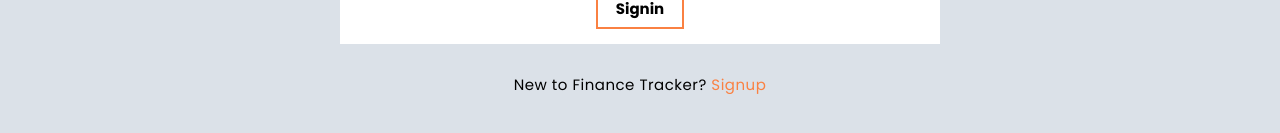
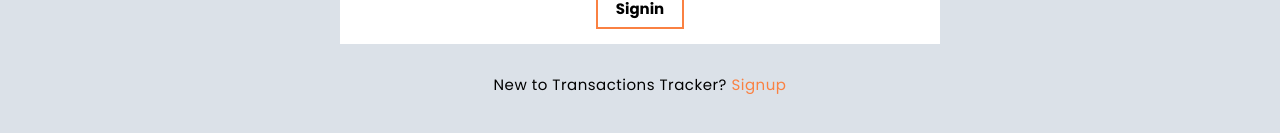
Before and after one commit to fardinxd/transactions-tracker, a React (Create React App) app: page /signin in a window 1280 px wide. Shown: the part 337-470 px from the top of the page. Built offline with nearby package versions, Linux system fonts and the light colour scheme; no server answers.

Commit message:
Change app name from finance-tracker to transactions-tracker

```diff
--- a/package.json
+++ b/package.json
@@ -1,5 +1,5 @@
 {
-  "name": "finance-tracker",
+  "name": "transactions-tracker",
   "version": "0.1.0",
   "private": true,
   "dependencies": {
--- a/public/index.html
+++ b/public/index.html
@@ -11,7 +11,7 @@
     <link rel="icon" href="%PUBLIC_URL%/favicon.ico" />
     <link rel="apple-touch-icon" href="%PUBLIC_URL%/logo192.png" />
     <link rel="manifest" href="%PUBLIC_URL%/manifest.json" />
-    <title>Finance Tracker</title>
+    <title>Transactions Tracker</title>
   </head>
 
   <body>
--- a/src/pages/Signin/Signin.js
+++ b/src/pages/Signin/Signin.js
@@ -55,7 +55,7 @@ const Signin = () => {
       </form>
 
       <p className={styles.paragraph}>
-        New to Finance Tracker? <Link to="/signup">Signup</Link>
+        New to Transactions Tracker? <Link to="/signup">Signup</Link>
       </p>
     </main>
   );
```
